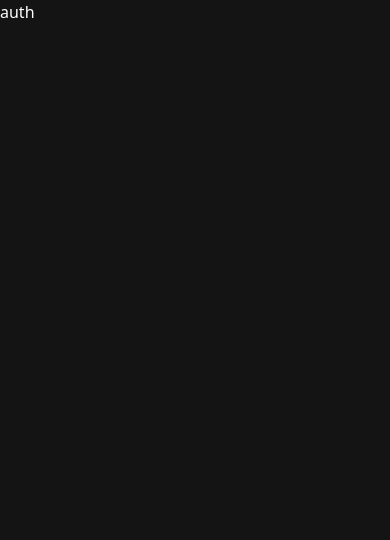
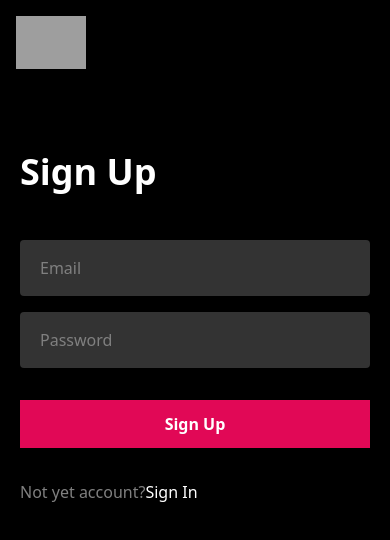
Before and after one commit to IkhtiyorSultonov/move-app, a Next.js app: page /auth in a window 390 px wide. Shown: the top 540 px of the page. Built offline with nearby package versions, Linux system fonts and the light colour scheme; grey boxes are pictures that could not be loaded.

Commit message:
login page

```diff
--- a/next.config.js
+++ b/next.config.js
@@ -2,7 +2,7 @@
 const nextConfig = {
   reactStrictMode: true,
   images: {
-   domains:['image.tmdb.org']
+   domains:['image.tmdb.org','rb.gy']
 
   },
 }
--- a/package.json
+++ b/package.json
@@ -9,6 +9,7 @@
     "lint": "next lint"
   },
   "dependencies": {
+    "firebase": "^9.23.0",
     "next": "13.4.7",
     "react": "18.2.0",
     "react-dom": "18.2.0",
--- /dev/null
+++ b/src/Firebase/index.ts
@@ -0,0 +1,26 @@
+// Import the functions you need from the SDKs you need
+import { initializeApp, getApp, getApps } from "firebase/app";
+import {getFirestore} from "firebase/firestore";
+import {getAuth} from "firebase/auth"
+
+// TODO: Add SDKs for Firebase products that you want to use
+// https://firebase.google.com/docs/web/setup#available-libraries
+
+// Your web app's Firebase configuration
+const firebaseConfig = {
+  apiKey: "AIzaSyD2bLEoFADxUreM0MusS56xo6Gi1mtznzs",
+  authDomain: "move-app-2f04f.firebaseapp.com",
+  projectId: "move-app-2f04f",
+  storageBucket: "move-app-2f04f.appspot.com",
+  messagingSenderId: "987646413037",
+  appId: "1:987646413037:web:de93cb7c52368d81d9a4e4"
+};
+
+// Initialize Firebase
+const app =!getApps().length ? initializeApp(firebaseConfig):getApp;
+const db=getFirestore();
+const auth=getAuth();
+
+export default app;
+
+export{db,auth}
--- a/src/pages/auth.tsx
+++ b/src/pages/auth.tsx
@@ -1,19 +1,86 @@
-import Head from "next/head"
+import Head from "next/head";
+import Image from "next/image";
 
+import { useState } from "react";
 
-
-const auth = () => {
+const Auth = () => {
+  const [auth, setAuth] = useState<"signup" | "signin">("signin");
+  const toggleAuth = (state: "signup" | "signin") => {
+    setAuth(state);
+  };
   return (
-      <>
-        <Head>
+    <div className=" relative flex h-screen w-screen flex-col items-center md:justify-center bg-black  md:bg-transparent">
+      <Head>
         <title>Auth</title>
-        <meta name="description" content="For watching movies you should sign to app" />
+        <meta
+          name="description"
+          content="For watching movies you should sign to app"
+        />
         <meta name="viewport" content="width=device-width, initial-scale=1" />
         <link rel="icon" href="/favicon.ico" />
       </Head>
-      <div>auth</div>
-      </>
-  )
-}
+      <Image src={'https://rb.gy/p2hphi'} alt={'bg'} fill className='object-cover -z-10 !hidden sm:!inline opacity-60' />
+      <Image
+        src={"/logo.svg"}
+        alt={"logo"}
+        width={70}
+        height={70}
+        className=" absolute left-4 top-4 cursor-pointer object-contain"
+      />
+      <form className=" p-5 relative mt-24 space-y-8 rounded md:mx-14 w-full bg-black/75 py-10 md:mt-0 md:max-w-md ">
+        <h1  className=" text-4xl font-semibold py-4">{auth ==='signin'? 'Sign Up':'Sign In'}</h1>
+        <div className="space-y-4  ">
+          <label className=" inline-block w-full">
+            <input type="text" placeholder="Email" className="input" />
+          </label>
+          <label className=" inline-block w-full">
+            <input type="password" placeholder="Password" className="input" />
+          </label>
+        </div>
+        {auth==='signup'?(
+              <button
+              type="button"
+              className="w-full  bg-[#E10856] py-3 font-semibold"
+            >
+              Sign In
+            </button>
+        ):(
+          <button
+          type="button"
+          className="w-full  bg-[#E10856] py-3 font-semibold"
+        >
+          Sign Up
+        </button>
+        )
+        }
 
-export default auth
+
+        {auth === "signin" ? (
+          <div className="text-[gray]">
+            Not yet account?
+            <button
+              type="button"
+              className=" text-white hover:underline"
+              onClick={() => toggleAuth("signup")}
+            >
+              Sign In
+            </button>
+          </div>
+        ) : (
+          <div className="text-[gray]">
+            Already have account?
+            <button
+              type="button"
+              className=" text-white hover:underline"
+              onClick={() => toggleAuth("signin")}
+            >
+              Sign Up Now
+            </button>
+          </div>
+        )}
+      </form>
+    </div>
+  );
+};
+
+export default Auth;
--- a/src/styles/globals.css
+++ b/src/styles/globals.css
@@ -23,4 +23,8 @@
     {
         @apply cursor-pointer text-sm font-light text-[#fff] hover:text-[#b3b3b3]
     }
+    .input{
+
+        @apply w-full rounded bg-[#333] px-5 py-4 placeholder-[gray] outline-none focus:bg-[#454545]
+    }
 }
```
Also changed, not shown: 1 other file (tests, documents, lock files or other folders).
